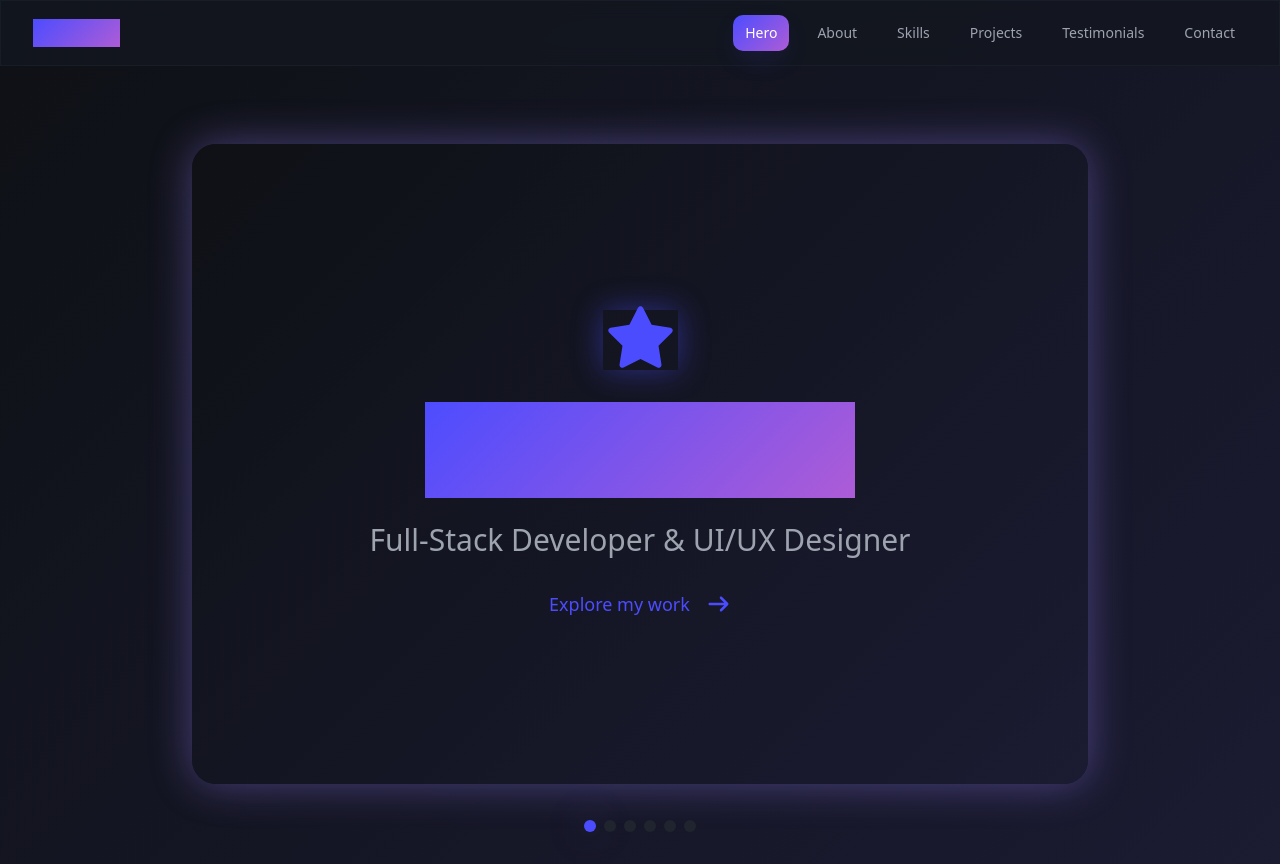
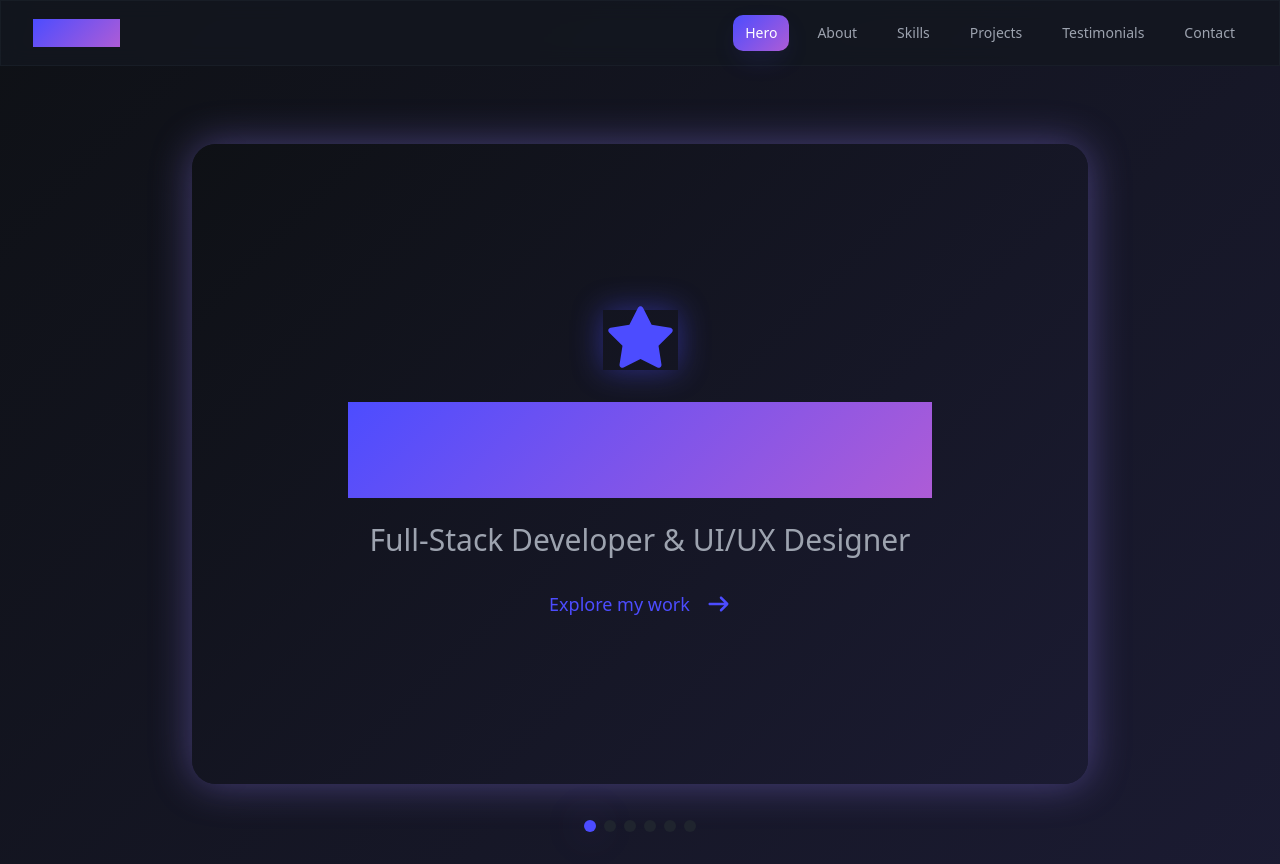
Before and after one commit to JesseChetty/my-portfolio, a React (Vite) app: page / in a window 1280 px wide. Built offline with nearby package versions, Linux system fonts and the light colour scheme; the HTML template or start-up script is replaced by a standard one.

Commit message:
first commit

```diff
--- a/index.html
+++ b/index.html
@@ -3,11 +3,11 @@
   <head>
     <meta charset="UTF-8" />
     <meta name="viewport" content="width=device-width, initial-scale=1.0" />
-    <title>John Doe - Full-Stack Developer Portfolio</title>
+    <title>Jesse Chetty - Full-Stack Developer Portfolio</title>
     <meta name="description" content="Experienced full-stack developer specializing in React, Node.js, and modern web technologies. View my portfolio of innovative projects." />
-    <meta name="author" content="John Doe" />
+    <meta name="author" content="Jesse Chetty" />
 
-    <meta property="og:title" content="John Doe - Full-Stack Developer Portfolio" />
+    <meta property="og:title" content="Jesse Chetty - Full-Stack Developer Portfolio" />
     <meta property="og:description" content="Experienced full-stack developer specializing in React, Node.js, and modern web technologies. View my portfolio of innovative projects." />
     <meta property="og:type" content="website" />
     <meta property="og:image" content="https://lovable.dev/opengraph-image-p98pqg.png" />
--- a/src/components/Card.tsx
+++ b/src/components/Card.tsx
@@ -48,7 +48,7 @@ export const Card = ({ data, isFocused, onClick }: CardProps) => {
             />
           </div>
           <h1 className="text-6xl md:text-8xl font-bold mb-6 gradient-primary bg-clip-text text-transparent animate-fade-in">
-            John Doe
+            Jesse Chetty
           </h1>
           <p className="text-2xl md:text-3xl text-muted-foreground mb-8 animate-fade-in-up">
             Full-Stack Developer & UI/UX Designer
--- a/src/pages/Index.tsx
+++ b/src/pages/Index.tsx
@@ -26,7 +26,7 @@ const Index = () => {
   return (
     <>
       <SEO
-        title="John Doe - Full-Stack Developer & UI/UX Designer"
+        title="Jesse Chetty - Full-Stack Developer & UI/UX Designer"
         description="Experienced full-stack developer specializing in React, Node.js, and modern web technologies. View my portfolio of innovative projects and get in touch."
         keywords="full-stack developer, React developer, Node.js, web development, UI/UX design, portfolio"
         canonicalUrl="https://portfolio.dev"
```
